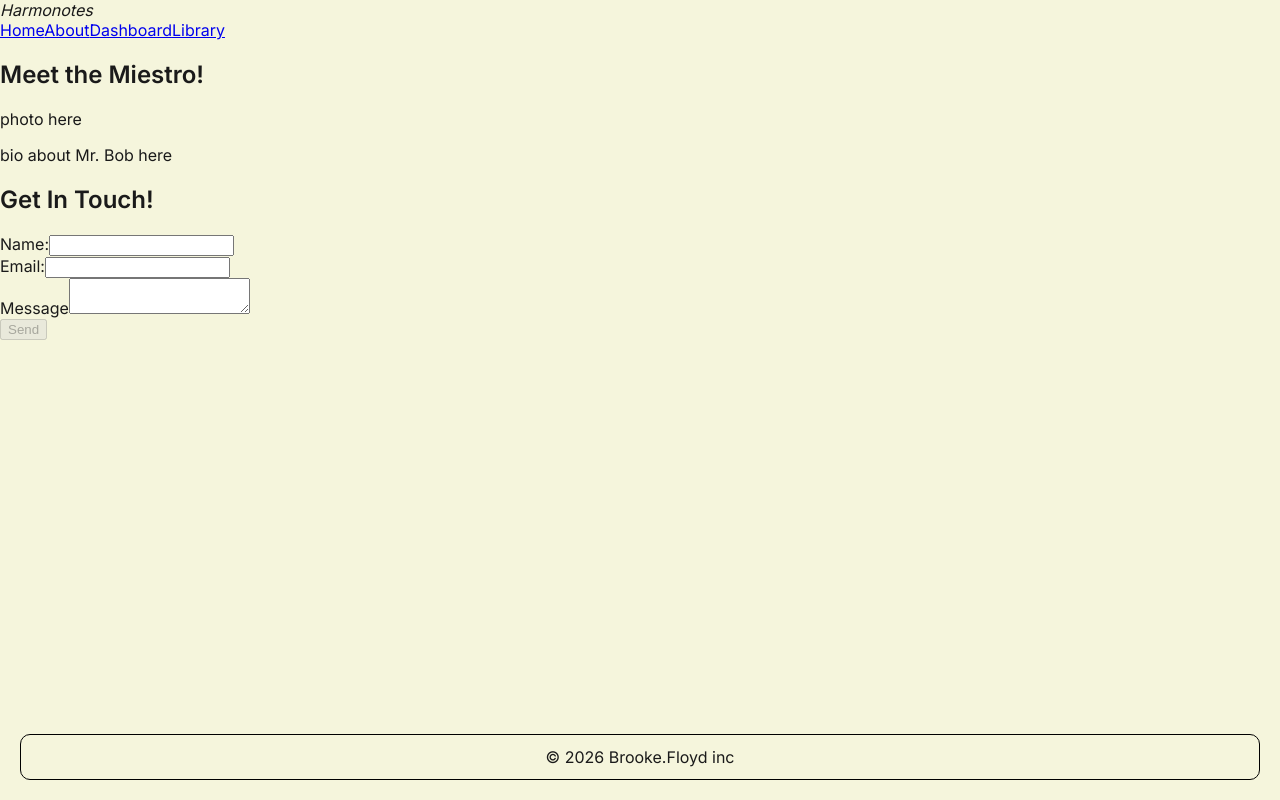
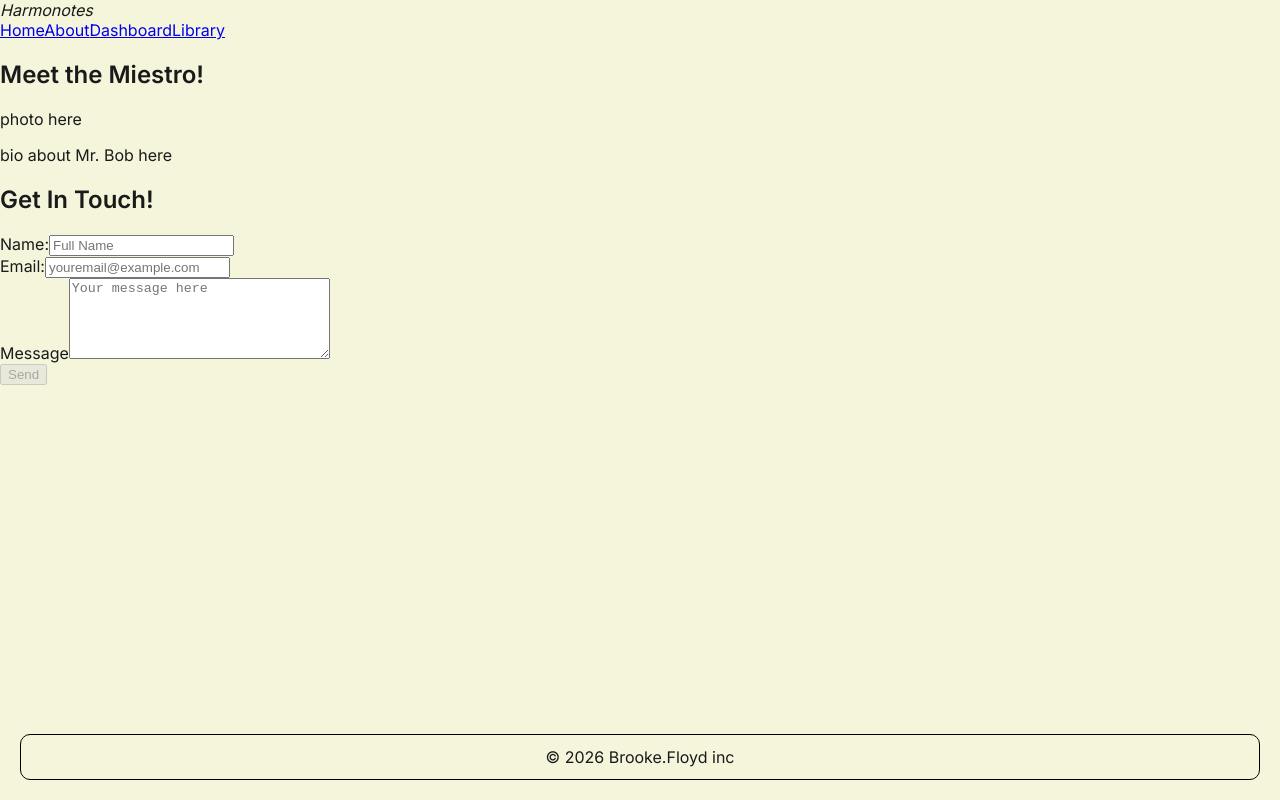
Before and after one commit to BrookeFloyd10/Harmonotes-BrookeF, a React (Vite) app in the folder harmonotes/: page /about in a window 1280 px wide. Built offline with nearby package versions, Linux system fonts and the light colour scheme.

Commit message:
added placeholder, column and row properties for reusable inputs/ textareas

```diff
--- a/harmonotes/src/App.css
+++ b/harmonotes/src/App.css
@@ -22,25 +22,32 @@ main {
     gap: 20px;
 }
 
-/* .welcome-message {
+.welcome-message {
+    padding: 12px;
+    margin: 30px 10px;
+}
 
-} */
+.lesson-summary {
+    width: 600px;
+}
 
-.welcome-message,
-.lesson-summary,
+
 .instructor-notes {
-    border: 1px solid #000000;
-    border-radius: 10px;
-    padding: 12px;
-    width: 450px;
-    margin: 30px 10px;
-
+    width: 600px;
 }
 
 .dashboard-cards-row {
     display: flex;
     gap: 20px;
 
+}
+
+.success-message {
+    border: 1px solid green;
+    width: fit-content;
+    height: fit-content;
+    box-shadow:darkgray 1px 1px ;
+    padding: 5px;
 }
 
 .instructor-question {
--- a/harmonotes/src/components/ContactForm.jsx
+++ b/harmonotes/src/components/ContactForm.jsx
@@ -59,6 +59,7 @@ function ContactForm() {
                                 name="name"
                                 value={formData.name}
                                 onChange={handleChange}
+                                placeholder={"Full Name"}
                                 required/>
                     <FormField  label="Email:"
                                 id="email"
@@ -67,6 +68,7 @@ function ContactForm() {
                                 value={formData.email}
                                 onChange={handleChange}
                                 required
+                                placeholder={"youremail@example.com"}
                                 error={errors.email}/>
                     <FormField  label="Message"
                                 as="textarea"
@@ -75,7 +77,10 @@ function ContactForm() {
                                 value={formData.message}
                                 onChange={handleChange}
                                 required
-                                maxLength="200" />
+                                maxLength="200"
+                                rows="5"
+                                cols="30"
+                                placeholder={"Your message here"}/>
                     <Button id="submit-btn" type="submit" disabled={isAnyFieldEmpty} className="submit-btn" label="Send"/>
                 </form>
             </div>
--- a/harmonotes/src/components/FormField.jsx
+++ b/harmonotes/src/components/FormField.jsx
@@ -1,5 +1,5 @@
 
-const FormField =  ({ label, id, type, name, value, onChange, as="input", maxLength, required, error }) => {
+const FormField =  ({ label, id, type, name, value, onChange, as="input", maxLength, required, error, rows, cols, placeholder }) => {
     const Element = as;
 
     return (
@@ -13,7 +13,10 @@ const FormField =  ({ label, id, type, name, value, onChange, as="input", maxLen
                 value={value}
                 onChange={onChange}
                 maxLength={maxLength}
-                required={required} />
+                required={required}
+                rows={rows}
+                cols={cols}
+                placeholder={placeholder} />
                 {error && <span className="error-message">{error} </span>}
         </div>
 
```
